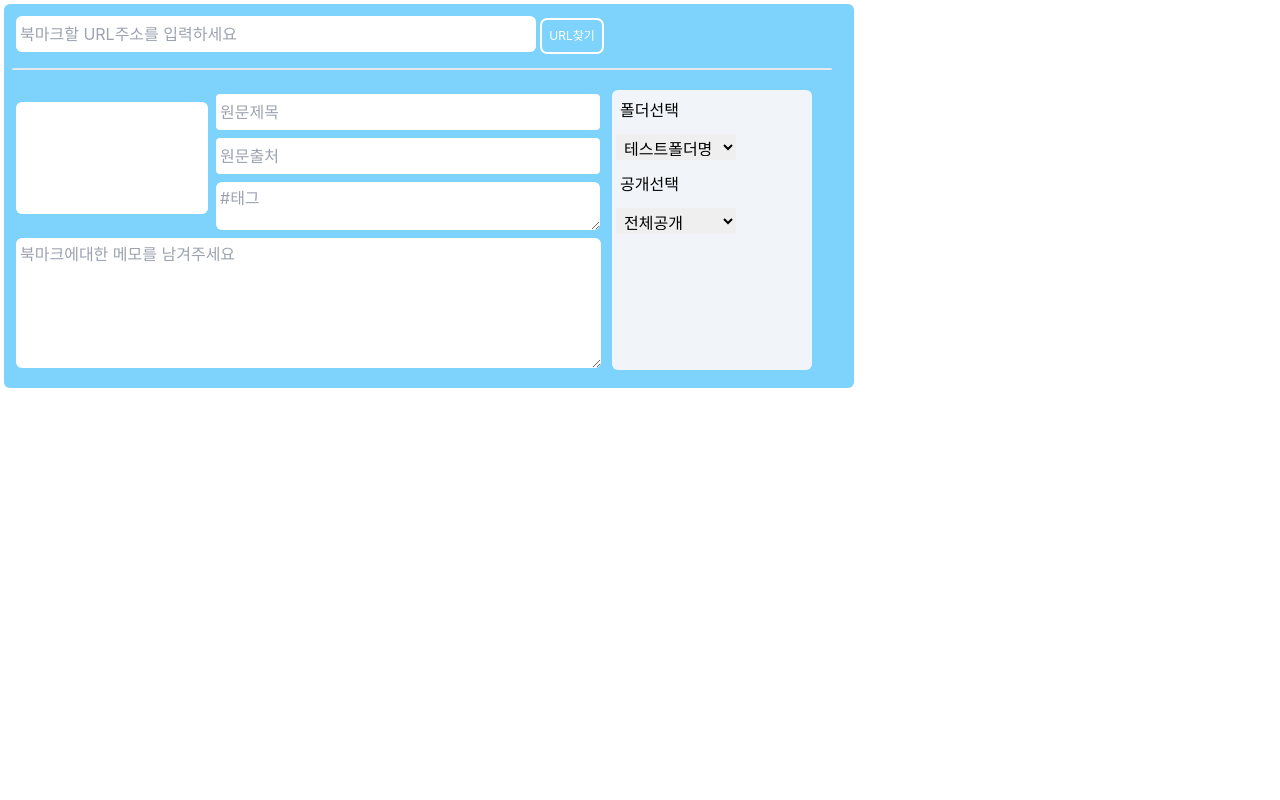
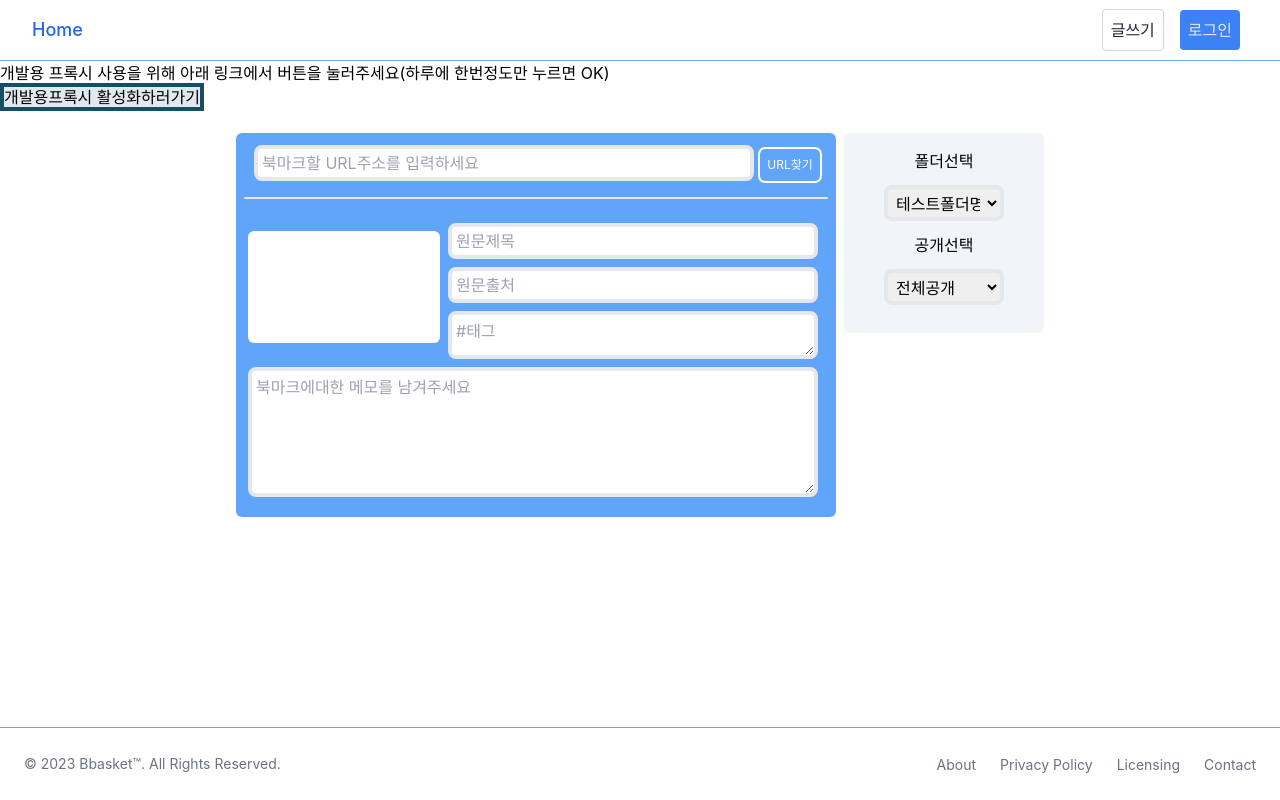
Before and after one commit to Fri-study/Bbasket, a React (Create React App) app: page /AddBook in a window 1280 px wide. Built offline with nearby package versions, Linux system fonts and the light colour scheme.

Commit message:
Merge pull request #27 from Fri-study/4-feature-addbookmark
[Feat] 북마크등록페이지 CSS 수정

```diff
--- a/package.json
+++ b/package.json
@@ -10,6 +10,7 @@
     "cheerio": "^1.0.0-rc.12",
     "eslint-config-react-app": "^7.0.1",
     "http-proxy-middleware": "^2.0.6",
+    "jest": "^29.4.3",
     "react": "^18.2.0",
     "react-dom": "^18.2.0",
     "react-modal": "^3.16.1",
--- a/src/App.js
+++ b/src/App.js
@@ -6,7 +6,6 @@ import Navbar from "./components/Navbar";
 import Home from "./components/Pages/Home";
 import Tos from "./components/Pages/Tos";
 import Privacy from "./components/Pages/Privacy";
-import KakaoSignIn from "./components/Account/KakaoSignIn";
 
 function App() {
   return (
--- a/src/components/AddBookMark.js
+++ b/src/components/AddBookMark.js
@@ -2,6 +2,9 @@ import "../componentsCss/addBookMark.css";
 import React, { useState, useEffect} from "react";
 import axios from "axios";
 import isEmpty from './Common/CommonFuntion'
+import Navbar from "./Navbar";
+import Footer from "./Footer";
+
 const cheerio = require("cheerio");
 let innerResponseCh = true;
 //todo 브런치 사이트 , 동적사이트 크롤링 이슈
@@ -108,16 +111,19 @@ function AddBookMark(){
 
 
     //todo 2. API와 연결할수있게
-    //todo 3. 플렉시블하게 (기능완성후에 할것)
-    //todo 동적 셀렉트박스 옵션
-    //todo 이미지 부분 전처리
     return (
         <form>
-        <div className=" w-[850px] h-96 bg-sky-300 m-1 p-2 rounded-md flex flex-wrap">
+            <Navbar/>
+            <h4>개발용 프록시 사용을 위해 아래 링크에서 버튼을 눌러주세요(하루에 한번정도만 누르면 OK)</h4>
+            <a className='bg-slate-200 w-[200px] h-[30px] border-4 border-cyan-900' href='https://cors-anywhere.herokuapp.com/'> 개발용프록시 활성화하러가기</a>
+            {/* 위에는 테스트용 입니다 */}
+
+            <div className="w-full flex flex-wrap justify-centert text-center justify-center mt-[20px]">
+                <div className=" w-[600px] h-96 bg-blue-400 m-1 p-2 rounded-md flex flex-wrap">
                     <div id="addBookMarkTopDiv" className="w-[600px]">
-                <input id="addBookMarkURL" value={inputURLvalue} onChange={urlValueChangeHeandler} onKeyDown={urlKeyDownhandle} className="w-[520px] h-9 mANDp1 rounded-md" type="text" placeholder="북마크할 URL주소를 입력하세요"></input>
+                        <input id="addBookMarkURL" value={inputURLvalue} onChange={urlValueChangeHeandler} onKeyDown={urlKeyDownhandle} className="w-[500px] h-9 mANDp1 rounded-lg border-4" type="text" placeholder="북마크할 URL주소를 입력하세요"></input>
                         <button id="searchURLbtn" onClick={SearchURLHandler} className="s_btn text-cyan-50 text-xs" type="button">URL찾기</button>
-                <div className="w-[820px] h-0.5 my-3 rounded-md bg-gray-200"></div>
+                        <div className="w-full h-0.5 my-3 rounded-md bg-gray-200"></div>
                     </div>
                     <div id="addBookMarkLeftDiv">
                         <div className="place-content-start items-start flex w-[600px] h-36">
@@ -127,20 +133,22 @@ function AddBookMark(){
                                 }
                             </div>
                             <div className="w-96 h-24 inline-block text-left">
-                            <input id="theTitle" className="roundOneInput mANDp1  inline" placeholder="원문제목" defaultValue={okRespons ? data.get("scrapedTitle")|| '' : ''}/>
-                            <input id="theAuthor" className="roundOneInput mANDp1 inline" placeholder="원문출처" defaultValue={okRespons ? data.get("scrapedAuthor")|| '' : ''}/>
-                            <textarea id="theTags" className="w-96 h-12 mANDp1 rounded-md" type="textarea"  placeholder="#태그"
+                                <input id="theTitle" className="roundOneInput border-4 mANDp1  inline" placeholder="원문제목" defaultValue={okRespons ? data.get("scrapedTitle")|| '' : ''}/>
+                                <input id="theAuthor" className="roundOneInput border-4 mANDp1 inline" placeholder="원문출처" defaultValue={okRespons ? data.get("scrapedAuthor")|| '' : ''}/>
+                                <textarea id="theTags" className="w-[370px] h-12 border-4 mANDp1 rounded-lg" type="textarea"  placeholder="#태그"
                                     defaultValue={okRespons ? data.get("scrapedTags")|| '' : ''}/>
                             </div>
                         </div>
                         <div className="block">
-                        <textarea type="textarea" id="newMemo" className="w-[585px] h-[130px] mANDp1 rounded-md block" placeholder="북마크에대한 메모를 남겨주세요"/>
+                            <textarea type="textarea" id="newMemo" className="w-[570px] h-[130px] border-4 mANDp1 rounded-lg block" placeholder="북마크에대한 메모를 남겨주세요"/>
+                        </div>
                     </div>
                 </div>
 
-            <div id="addBookMarkRightDiv" className="w-[200px] h-[280px] rounded-md bg-slate-100">
+
+            <div id="addBookMarkRightDiv" className="w-[200px] h-[200px] m-1 p-2 rounded-md bg-slate-100">
                 <p className="mANDp1">폴더선택</p>
-                <select id="userFolderSelect" className="h-[26px] w-[120px] mANDp1">
+                <select id="userFolderSelect" className="h-[36px] w-[120px] border-4 mANDp1 rounded-lg">
                     { !isEmpty(optionData)
                         &&
                         optionData[0].map((map, index) => {
@@ -151,7 +159,7 @@ function AddBookMark(){
 
                 </select>
                 <p className="mANDp1">공개선택</p>
-                <select id="userFolderSelect" className="h-[26px] w-[120px] mANDp1">
+                <select id="userFolderSelect" className="h-[36px] w-[120px] border-4 mANDp1 rounded-lg">
                 { !isEmpty(optionData)
                         &&
                         optionData[1].map((map, index) => {
@@ -162,6 +170,7 @@ function AddBookMark(){
                 </select>
             </div>
         </div>
+        <Footer/>
     </form>
     );
 
--- a/src/components/Main.js
+++ b/src/components/Main.js
@@ -3,8 +3,6 @@ import Collection from "./Collection";
 import SearchBar from "./SearchBar";
 import SearchMain from "./SearchMain";
 import { useState } from "react";
-import AddBookMark from "./AddBookMark";
-import Modal from "react-modal";
 
 function Main(props) {
   //Todo  아래 테스트값 API와 연결하기
@@ -81,16 +79,6 @@ function Main(props) {
     });
   };
 
-  //모달창으로 등록화면 테스트 (네이게이션 생긴 후에 삭제됩니다)
-  const [showModal, setShowModal] = useState(false);
-  const testModal = () => {
-    setShowModal(true);
-  };
-  const testModalClose = () => {
-    setShowModal(false);
-  };
-  Modal.setAppElement("#root");
-
   return (
     <div>
       {/* 기본메인화면 진입시 */}
@@ -114,34 +102,6 @@ function Main(props) {
 
           {/*todo  설명이미지가 들어갈만한 자리에 샘플가안 박스 */}
           {/* <div className='mt-[50px] border-2 bg-slate-400 h-[400px] '> 사용 설명, 플랫폼 설명 이미지가 들어가면 좋겠어요 </div> */}
-
-          {/* 테스트 노출 */}
-          <button
-            onClick={testModal}
-            className="bg-slate-200 w-[220px] h-[30px] border-4 border-cyan-900"
-          >
-            {" "}
-            북마크 등록 페이지 테스트 버튼
-          </button>
-          <Modal
-            isOpen={showModal}
-            onRequestClose={testModalClose}
-            contentLabel="Example Modal"
-            appElement={document.getElementById("root")}
-          >
-            <h4>
-              개발용 프록시 사용을 위해 아래 링크에서 버튼을 눌러주세요(하루에
-              한번정도만 누르면 되요)
-            </h4>
-            <a
-              className="bg-slate-200 w-[200px] h-[30px] border-4 border-cyan-900"
-              href="https://cors-anywhere.herokuapp.com/"
-            >
-              {" "}
-              개발용프록시 활성화하러가기
-            </a>
-            <AddBookMark />
-          </Modal>
         </div>
       )}
 
--- a/src/componentsCss/addBookMark.css
+++ b/src/componentsCss/addBookMark.css
@@ -4,9 +4,9 @@
 }
 
 .roundOneInput{
-    width: 384px;
+    width: 370px;
     height: 36px;
-    border-radius: 4px;
+    border-radius: 8px;
 }
 
 .s_btn{
@@ -23,6 +23,6 @@
 }
 
 .s_btn:hover {
-    background: rgba(2,126,251,1);
+    background: rgb(29 78 216 );
     border: 0px;
  }
```
Also changed, not shown: 1 other file (tests, documents, lock files or other folders). Lines whose indentation alone changed are shown as unchanged.
